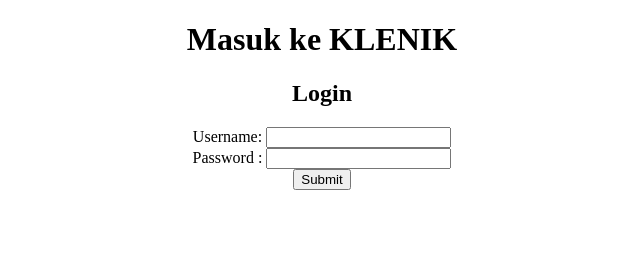
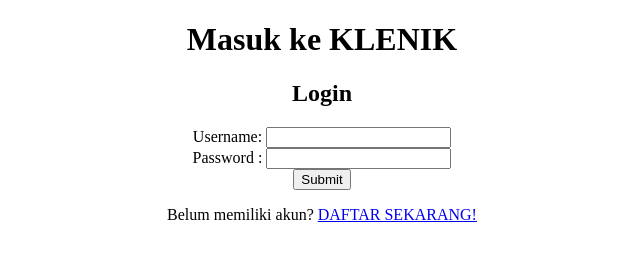
Before and after one commit to Gopalatius/KLENIK-Kepoin-Fakultas-Teknik-Universitas-Indonesia, a website: page login.html in a window 1280 px wide. Shown: the whole page, without its empty margins (318-958 px from the left). Drawn offline with Linux system fonts and the light colour scheme.

Commit message:
menambah link untuk register di login.html

```diff
--- a/login.html
+++ b/login.html
@@ -15,6 +15,9 @@
     Password :
     <input type="password" id="password" /><br />
     <input type="button" value="Submit" id="submits" />
+    <p>
+      Belum memiliki akun? <a href="/register">DAFTAR SEKARANG!</a>
+    </p>
 
   </body>
   <script>
```
